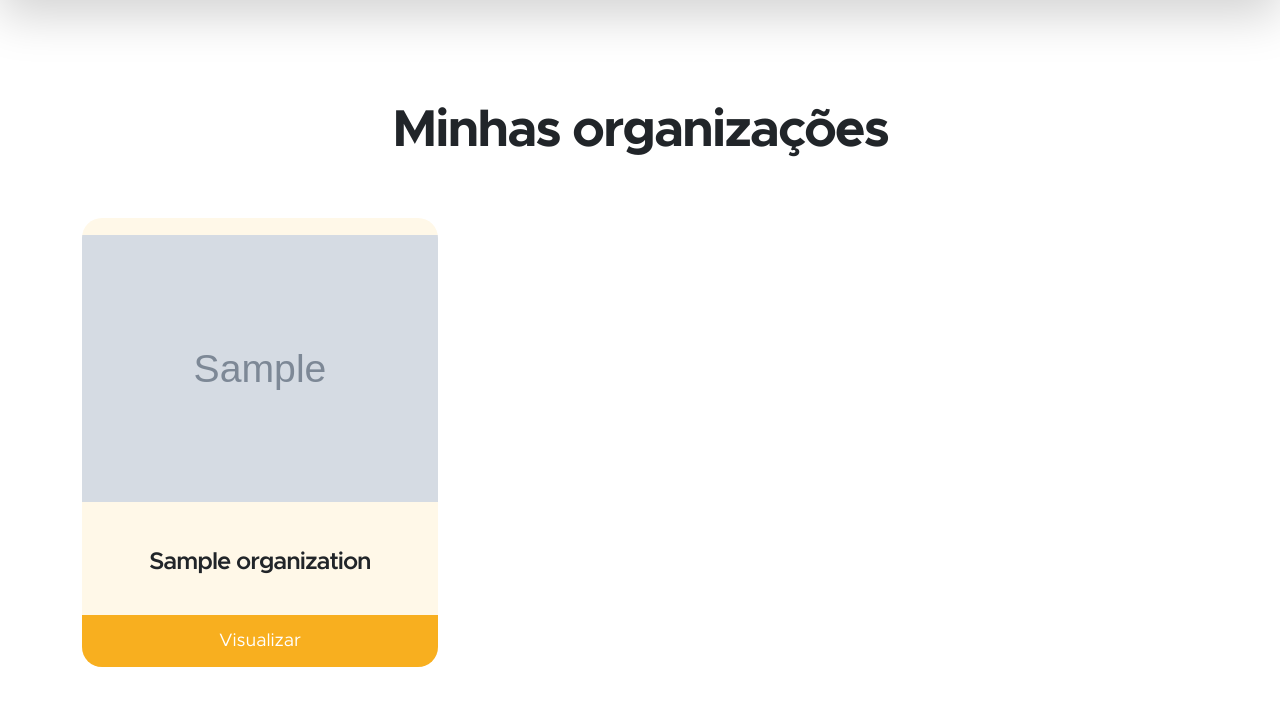
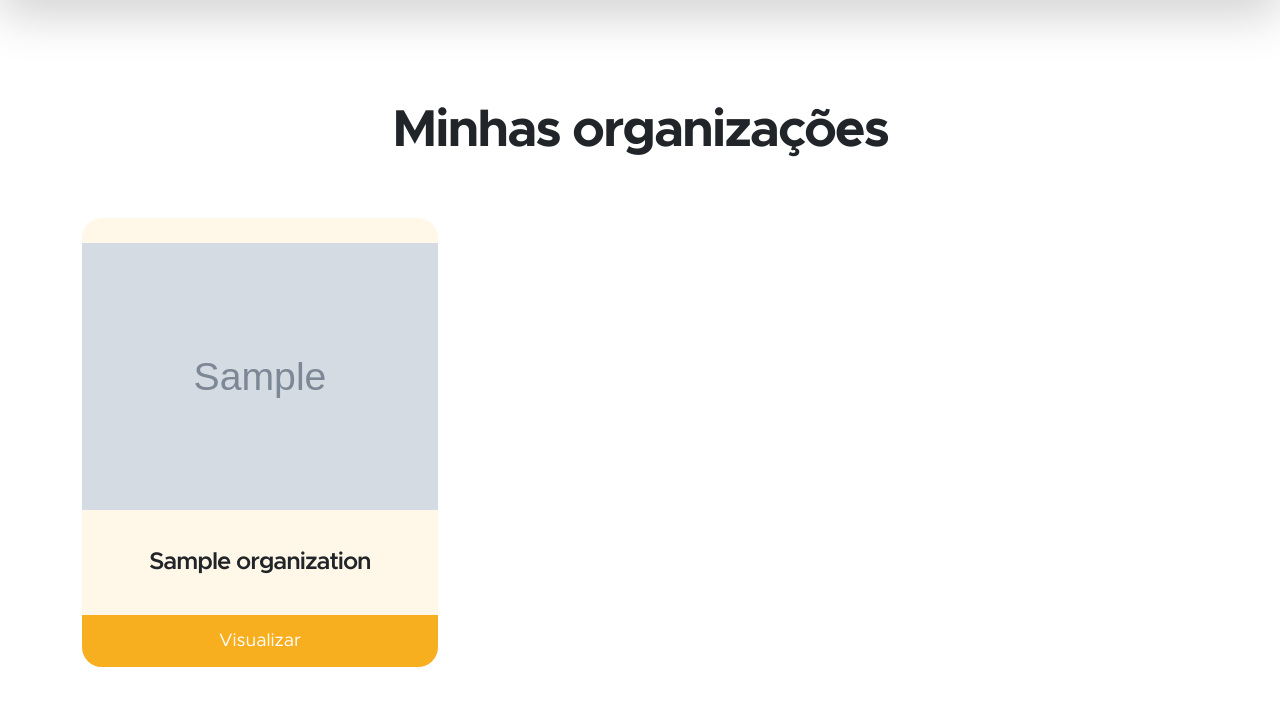
Before and after one commit to notOliveira/Corrente-do-Bem, a Django app: page /organizations/ in a window 1280 px wide. Shown: the part 90-799 px from the top of the page. Run offline with Django 5.2, Linux system fonts and the light colour scheme; a user stored in the database is signed in; tables that the repository leaves empty hold one stand-in row (values such as "Sample post"); grey boxes marked "Sample" are stand-in pictures; some libraries are stand-ins or nearby versions.

Commit message:
Adicionando padding

```diff
--- a/organizations/templates/organizations/organizations.html
+++ b/organizations/templates/organizations/organizations.html
@@ -27,8 +27,7 @@
                                 <div class="custom-block-wrap off-white-bg">
 
                                     <img src="{{org.image.url}}"
-                                    class="custom-block-image img-fluid" style="height: 300px; object-fit: contain; ">
-
+                                    class="custom-block-image img-fluid pt-3" style="height: 300px; object-fit: contain; ">
 
                                     <div class="custom-block">
                                         <div class="custom-block-body">
```
